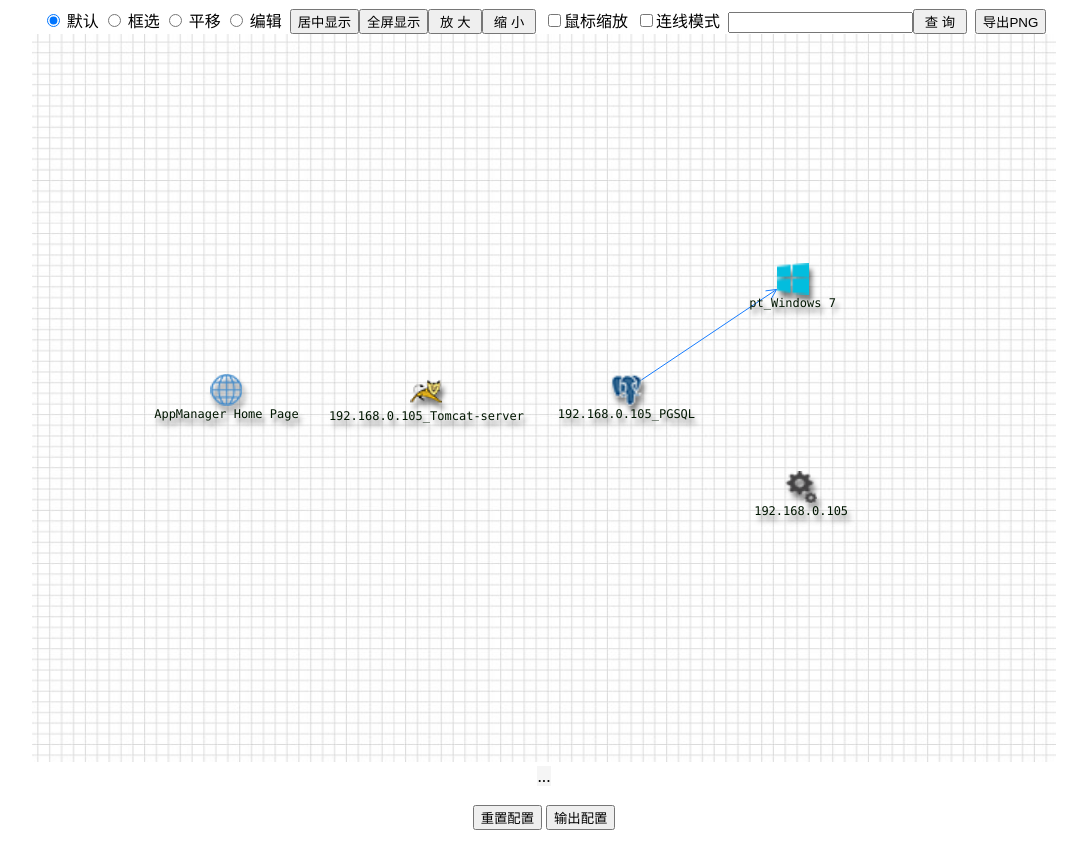
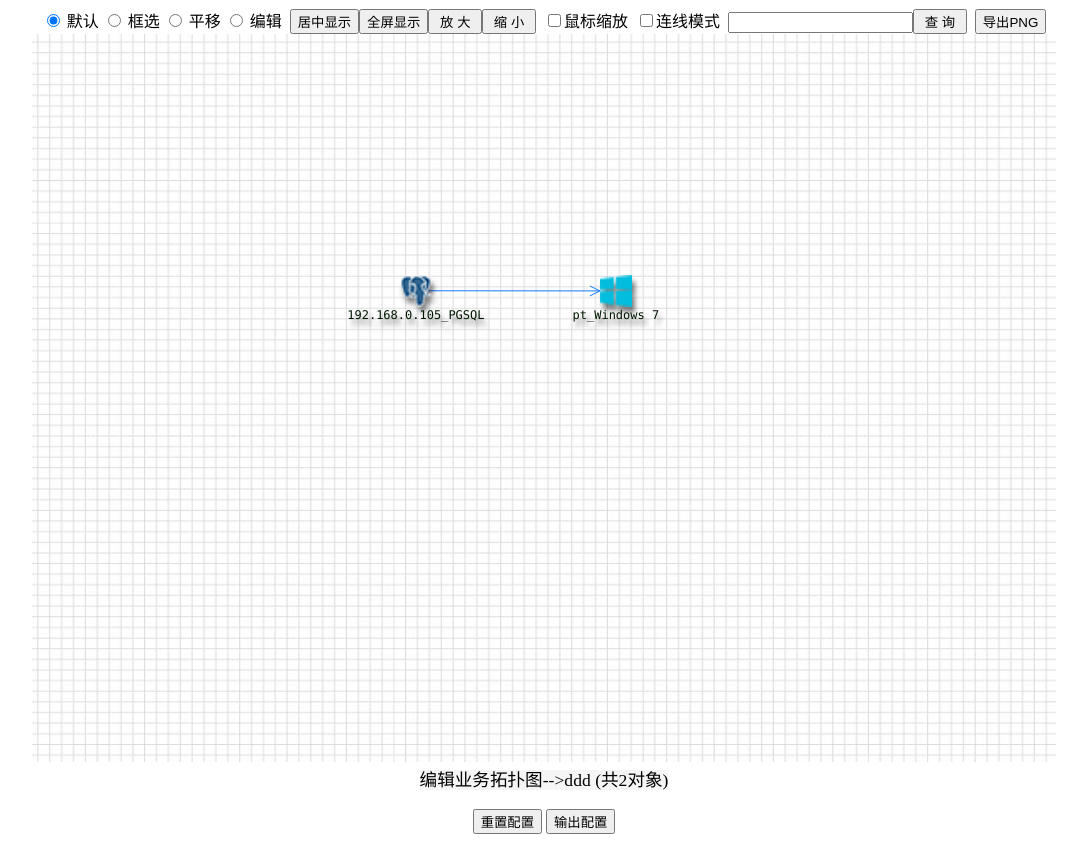
Before and after one commit to pengduo/apmView, a website: page edit.html in a window 1280 px wide. Shown: the whole page, without its empty margins (96-1183 px from the left). Drawn offline with nearby package versions, Linux system fonts and the light colour scheme.

Commit message:
完善了业务组的可用性告警，增加了真实数组及提示和链接跳转2

```diff
--- a/edit.html
+++ b/edit.html
@@ -27,8 +27,10 @@
         var strJsonMonitors = "";//输出NODE和LINK配置文件
         var strJsonMonitorDetail = "";//输出某业务组的各监视对象数组字符串
         var strJsonJTopo = '';//拓扑图形序列化输出JSON对象
-        var strMoniterGroupName = 'Applications Manager'; //当前的业务组名称
-        var strResourceID = "10000011";
+        //var strMoniterGroupName = 'Applications Manager'; //当前的业务组名称
+        var strMoniterGroupName = 'ddd'; //当前的业务组名称
+        //var strResourceID = "10000011";
+        var strResourceID = "10000127";
         var apiKey = "cc4df73106c610d923d388fa9e00c043";//笔记本
         //var apiKey = "ecd09e74b5afc6927364c5af4fde7dab";  //PC机
         var apmHost = "localhost";
@@ -55,10 +57,12 @@
             link.arrowsRadius = 10;
 
 
-            var data = varConfig;
+            var data = varConfig;//导入配置文件
             //查找是否存在此业务组名称
             var mgIdx = findElementIdx(data.monitorgroups, "name", strMoniterGroupName);
+            //if (mgIdx!=-1)
             initMGView(strMoniterGroupName, mgIdx);
+
 
             // 弹性效果（引力、摩擦系数)
             var effect = JTopo.Effect.spring({
@@ -74,7 +78,8 @@
             function initMGView(mgName, mgIndex) {
 
                 vms = [];//当前MG的数据模型
-                var strMoniterGroupName = mgName;
+                //strMoniterGroupName
+                //var strMoniterGroupName = mgName;
                 var idx = mgIndex;
                 var countMonitors = 0;
 
@@ -99,38 +104,31 @@
                             var vlink = linkNode(sourcenode, destinationnode, false);
 
                             // 效果作用对象(node节点以targetNode为目标，产生弹性效果)
-                            effect.addNode(destinationnode, sourcenode);
-                            effect.play();
+                            //effect.addNode(destinationnode, sourcenode);
+                            //effect.play();
 
                         }
                     }
                     vms = data.monitorgroups[idx].details;
-                    document.getElementById("myLabel").innerHTML = "编辑业务拓扑图-->" + strMoniterGroupName + "  (共" + countMonitors + "对象)";
+                    document.getElementById("myLabel").innerHTML = "编辑业务拓扑图-->" + mgName + "  (共" + countMonitors + "对象)";
                 }
                 else
                 //如果遍历结束并没有找到此监视器组名称，从APM API新建业务视图，NODE位置随机
                 {
                     beginNode = null;
-
+                    vms=[];
                     //根据APM的查询特定业务组的输出的JSON文件，初始化产生各监视器，位置随机产品，供调整
                     var vListMGDetailsURL = "http://" + apmHost + ":" + apmPort + "/AppManager/json/ListMGDetails?apikey=" + apiKey + "&resourceid=" + strResourceID;
                     $.ajaxSettings.async = false;
-                    $.getJSON(
-                            vListMGDetailsURL, function (ApmAPIdata) {
-
-                                //获取业务组的资源
-
-                                //strResourceID = ApmAPIdata.response.result[0].RESOURCEID;
-                                //随机位置创建节点
-
-                                for (var i = 0; i < ApmAPIdata.response.result[0].
-                                        Monitors.length; i++) {
-                                    //编辑模式需要加上类型，主要是用产生图片
-                                    //var node = new JTopo.Node(ApmAPIdata.response.result[0].Monitors[i].TYPE + "::" + ApmAPIdata.response.result[0].Monitors[i].name);
-                                    var node = new JTopo.Node(ApmAPIdata.response.result[0].Monitors[i].NAME);
+                    $.getJSON(vListMGDetailsURL, function (ApmAPIdata) {
+                                for (var n = 0; n < ApmAPIdata.response.result.length;n++) {
+                                    //目前API实际上会返回所有业务组的信息，需要判断在哪个数组里
+                                    if (ApmAPIdata.response.result[n].RESOURCEID==strResourceID) {
+                                        for (var i = 0; i < ApmAPIdata.response.result[n].Monitors.length; i++) {
+                                            var node = new JTopo.Node(ApmAPIdata.response.result[n].Monitors[i].NAME);
                                             node.setLocation(Math.random() * 800, Math.random() * 600);
                                             //约定好图片格式及位置，一定是TYPE类型包括在内
-                                    node.setImage('./img/apm/icon_monitors_' + ApmAPIdata.response.result[0].Monitors[i].TYPE + '.png', false);
+                                            node.setImage('./img/apm/icon_monitors_' + ApmAPIdata.response.result[n].Monitors[i].TYPE + '.png', false);
                                             node.fontColor = "0,22,0";
                                             node.shadow = true;  //增加阴影效果
                                             scene.add(node);
@@ -138,15 +136,15 @@
                                             //初始化变量
                                             var v = {
                                                 "name": node.text,
-                                        "type": ApmAPIdata.
-                                                response.result[0].
-                                                Monitors[i].TYPE,
+                                                "type": ApmAPIdata.response.result[n].Monitors[i].TYPE,
                                                 "x": node.x,
                                                 "y": node.y,
                                                 "rel": []
                                             };
                                             vms.push(v);
                                             countMonitors++;
+                                        }
+                                    }
                                 }
 
                             });
--- a/js/config.js
+++ b/js/config.js
@@ -1,34 +1,43 @@
 var varConfig = {
     "version": 5,
-    "datetime": "2016-06-20 17:29:23",
+    "datetime": "2016-06-23 13:28:21",
     "monitorgroups": [{
         "name": "Applications Manager",
         "resourceid": "10000011",
         "details": [{
             "name": "192.168.0.105",
             "type": "Port-Test",
-            "x": 753.1295220140064,
-            "y": 437.37489562537945,
+            "x": 397.54105931988977,
+            "y": 117.63667824706226,
             "rel": []
         }, {
             "name": "192.168.0.105_PGSQL",
             "type": "PostgreSQL",
-            "x": 578.4190304666614,
-            "y": 340.0288934307075,
-            "rel": ["pt_Windows 7", "192.168.0.105"]
+            "x": 759.1517069360444,
+            "y": 346.58791049295496,
+            "rel": ["pt_Windows 7"]
         }, {
             "name": "192.168.0.105_Tomcat-server",
             "type": "Tomcat-server",
-            "x": 378.42801078385446,
-            "y": 341.92416286566674,
-            "rel": ["192.168.0.105_PGSQL"]
+            "x": 396.8048842179153,
+            "y": 342.5801060014366,
+            "rel": ["192.168.0.105", "192.168.0.105_PGSQL", "pt_Windows 7"]
         }, {
             "name": "AppManager Home Page",
             "type": "UrlMonitor",
-            "x": 178.4409993258962,
-            "y": 339.64485417343746,
+            "x": 110.82604992585549,
+            "y": 340.4356353593341,
             "rel": ["192.168.0.105_Tomcat-server"]
-        },
-            {"name": "pt_Windows 7", "type": "Windows 7", "x": 744.5933532759286, "y": 228.7360615012367, "rel": []}]
+        }, {"name": "pt_Windows 7", "type": "Windows 7", "x": 543.3912412919523, "y": 563.0212239460242, "rel": []}]
+    }, {
+        "name": "ddd",
+        "resourceid": "10000127",
+        "details": [{
+            "name": "192.168.0.105_PGSQL",
+            "type": "PostgreSQL",
+            "x": 367.8682870099136,
+            "y": 240.7787121544746,
+            "rel": ["pt_Windows 7"]
+        }, {"name": "pt_Windows 7", "type": "Windows 7", "x": 567.8679504163013, "y": 240.92529218730434, "rel": []}]
     }]
 };
```
Also changed, not shown: apm.html (+30 -25 lines). Lines whose indentation alone changed are shown as unchanged.
